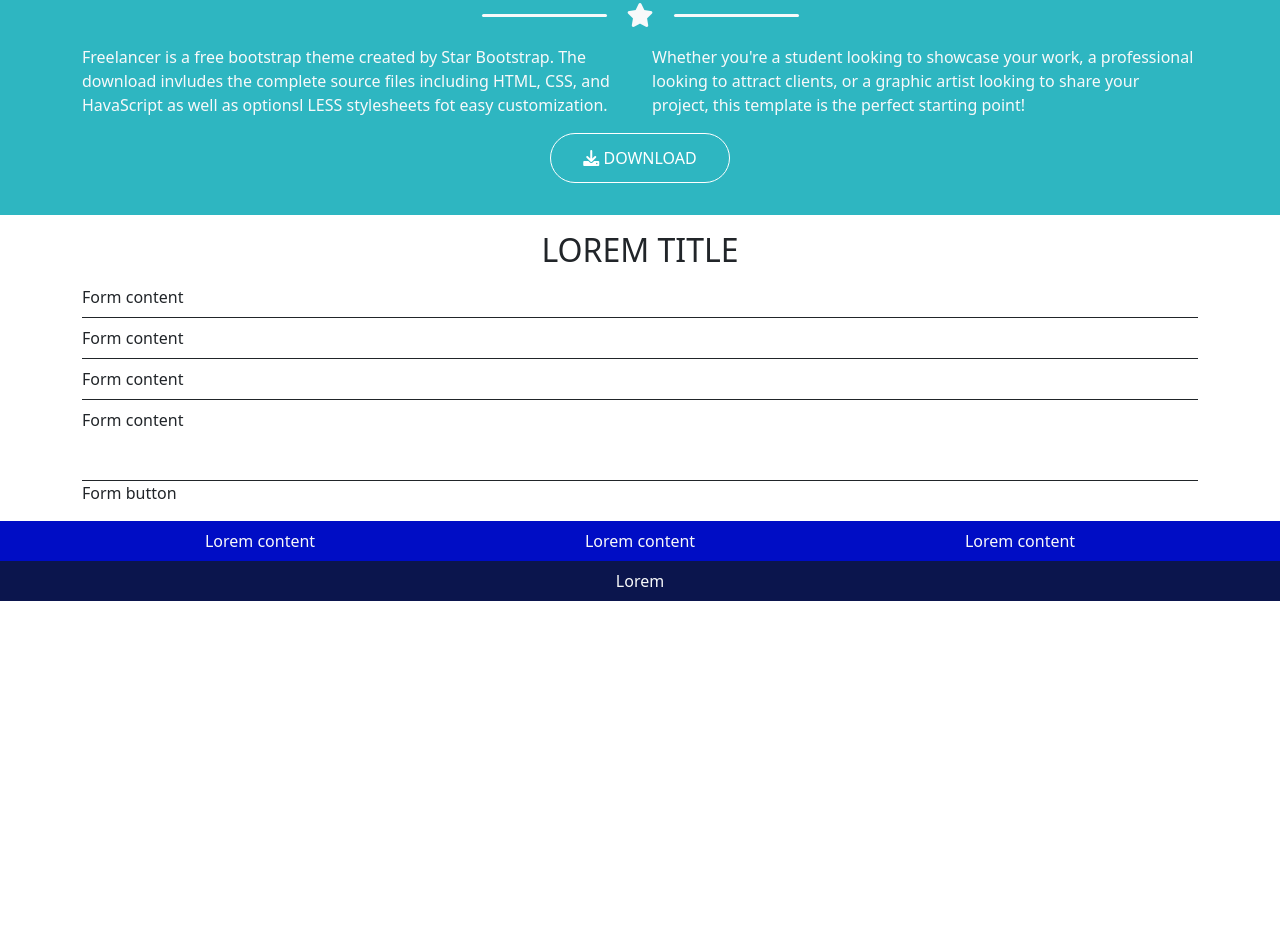
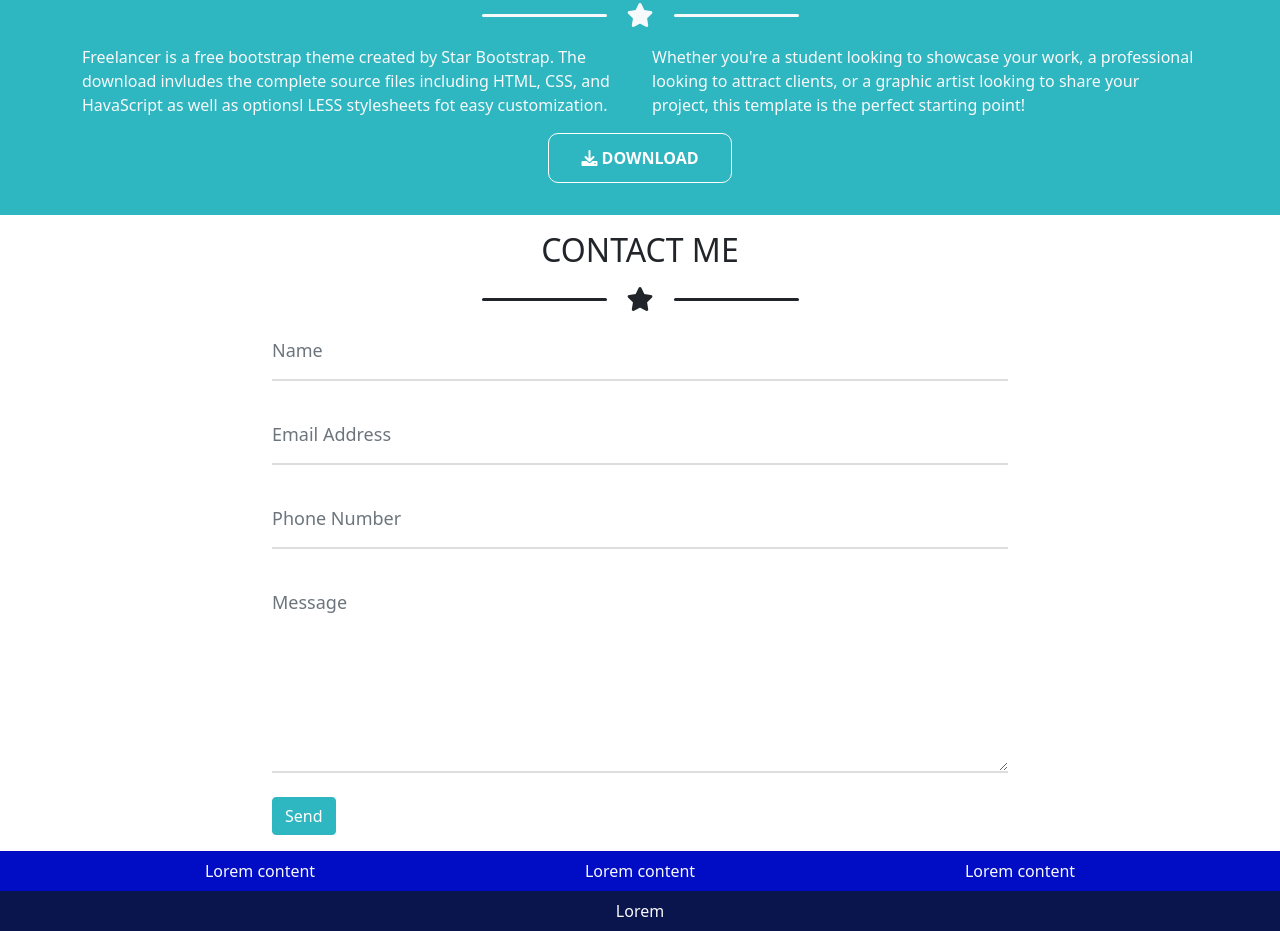
Before and after one commit to DanyMencu/html-css-bootstrap-freelancer, a plain HTML site: page index.html in a window 1280 px wide. Shown: the part 1252-2183 px from the top of the page. Before the commit the page ends 1853 px from the top, so only its background shows below. Drawn offline with nearby package versions, Linux system fonts and the light colour scheme; files whose address does not match are found by name.

Commit message:
Contact form add

```diff
--- a/index.html
+++ b/index.html
@@ -123,7 +123,7 @@
                     <div class="col-12 col-md-6">Freelancer is a free bootstrap theme created by Star Bootstrap. The download invludes the complete source files including HTML, CSS, and HavaScript as well as optionsl LESS stylesheets fot easy customization.</div>
                     <div class="col-12 col-md-6">Whether you're a student looking to showcase your work, a professional looking to attract clients, or a graphic artist looking to share your project, this template is the perfect starting point!</div>
                 </div>
-                <a href="#" class="btn site-btn site-btn-outline-primary my-2">
+                <a href="#" class="btn site-btn site-btn-outline-primary text-uppercase my-2">
                     <i class="fas fa-download"></i> Download
                 </a>
             </div>
@@ -131,13 +131,31 @@
         <!-- CONTACT -->
         <section class="my-3">
             <div class="container">
-                <h2>Lorem title</h2>
-                <div class="text-start">
-                    <div class="border-bottom border-dark py-2">Form content</div>
-                    <div class="border-bottom border-dark py-2">Form content</div>
-                    <div class="border-bottom border-dark py-2">Form content</div>
-                    <div class="border-bottom border-dark pt-2 pb-5">Form content</div>
-                    <div>Form button</div>
+                <h2>Contact me</h2>
+                <div class="star_sep">
+                    <i class="fas fa-star"></i>
+                </div>
+                <div class="row text-start">
+                    <div class="col-8 offset-2">
+                        <form class="contact-form">
+                            <div class="mb-4">
+                                <input type="text" class="form-control" id="name" placeholder="Name">
+                            </div>
+                            <div class="mb-4">
+                                <input type="email" class="form-control" id="email" placeholder="Email Address">
+                            </div>
+                            <div class="mb-4">
+                                <input type="number" class="form-control" id="phone-number" placeholder="Phone Number">
+                            </div>
+                            <div class="mb-4">
+                                <textarea id="message" class="form-control" cols="30" rows="10"  placeholder="Message"></textarea>
+                            </div>
+                            <button
+                            class="btn site-btn-primary">
+                              Send
+                            </button>
+                        </form>
+                    </div>
                 </div>
             </div>
         </section>
--- a/style.css
+++ b/style.css
@@ -87,9 +87,9 @@ h4 {
 /* ABOUT SECTION */
 
 .site-btn{
+    font-weight: 600;
     padding: .75rem 2rem;
-    text-transform: uppercase;
-    border-radius: 30px;
+    border-radius: 10px;
 }
 
 .site-btn-outline-primary {
@@ -105,3 +105,45 @@ h4 {
 .site-btn-outline-primary:focus {
     box-shadow: none;
 }
+
+/* FORM SECTION */
+
+.contact-form input[type="text"],
+.contact-form input[type="email"],
+.contact-form input[type="number"],
+.contact-form textarea {
+    width: 100%;
+    height: 60px;
+    padding: 0;
+    font-size: 18px;
+    border: 0;
+    border-bottom: 2px solid #ddd;
+    border-radius: 0;
+}
+
+.contact-form input[type="text"]:focus,
+.contact-form input[type="email"]:focus,
+.contact-form input[type="number"]:focus,
+.contact-form textarea:focus {
+    box-shadow: none;
+    border-color: #000;
+}
+
+.contact-form textarea {
+    height: 200px;
+    padding: 1rem 0;
+}
+
+.site-btn-primary {
+    color: #fff;
+    background-color: #2eb6c1;
+    border-color: #2eb6c1;
+}
+
+.site-btn-primary:hover {
+    color: #2eb6c1;
+    background-color: #fff;
+}
+.site-btn-primary:focus {
+    box-shadow: none;
+}
```
